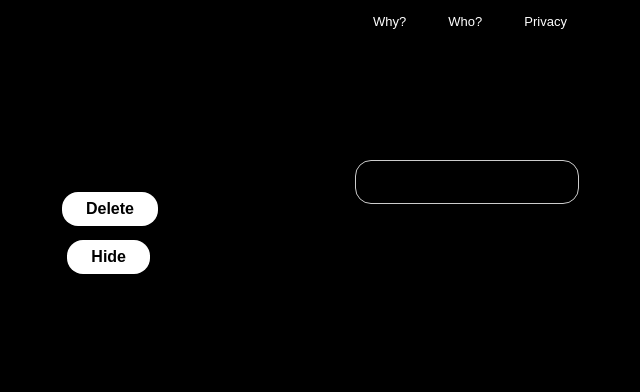
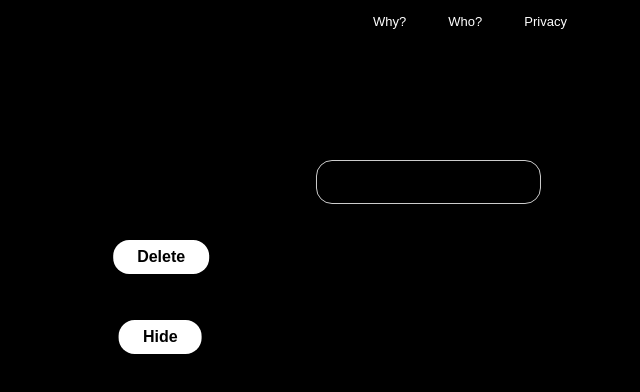
Before and after one commit to vKxni/mywritr, a Next.js app: page /components/writer in a window 1280 px wide. Shown: the top 392 px of the page, without its empty margins (170-810 px from the left). Built offline with nearby package versions, Linux system fonts and the light colour scheme.

Commit message:
media queries and sec checks

```diff
--- a/data.json
+++ b/data.json
@@ -1 +1 @@
-["suicide", "SUICIDE", "die", "DIE"]
+["suicide", "SUICIDE"]
--- a/pages/components/writer.module.css
+++ b/pages/components/writer.module.css
@@ -97,6 +97,48 @@
   right: 60rem;
 }
 
+@media (max-width: 900px) {
+  .input {
+    left: 50%;
+    transform: translateX(-70%);
+  }
+  .text {
+    left: 50%;
+    transform: translateX(-21%);
+  }
+  .deletebutton {
+    right: 70%;
+    top: 15rem;
+    transform: translateX(-5%);
+  }
+  .hidebutton {
+    right: 70%;
+    top: 20rem;
+    transform: translateX(-10%);
+  }
+}
+
+@media (max-width: 1700px) {
+  .input {
+    left: 55%;
+    transform: translateX(-70%);
+  }
+  .text {
+    left: 50%;
+    transform: translateX(-15%);
+  }
+  .deletebutton {
+    right: 70%;
+    top: 15rem;
+    transform: translateX(-5%);
+  }
+  .hidebutton {
+    right: 70%;
+    top: 20rem;
+    transform: translateX(-15%);
+  }
+}
+
 @media (max-width: 600px) {
   .input {
     left: 50%;
--- a/pages/components/writer.tsx
+++ b/pages/components/writer.tsx
@@ -3,6 +3,8 @@ import { useState, useEffect } from "react";
 
 import styles from "./writer.module.css";
 import words from "../../data.json";
+
+import Spline from "@splinetool/react-spline";
 
 function Writer() {
   const [data, setData] = useState("");
@@ -22,7 +24,8 @@ function Writer() {
   }
 
   const confirmDelete = () => {
-    if (window.confirm("Do you really want to delete your text?")) {
+    if (data.length >= 1) {
+      window.confirm("Do you really want to delete your text?");
       deleteContent();
     }
   };
@@ -49,6 +52,10 @@ function Writer() {
         setPrint(true);
         setData("");
         setData("YOU ARE IMPORTANT!");
+
+        setTimeout(() => {
+          setData("");
+        }, 3000);
       }
     });
   }, [data]);
@@ -74,6 +81,10 @@ function Writer() {
           {isTextHidden ? "Hide" : "Show"}
         </button>
 
+        {/* <div className={styles.scene}>
+          <Spline scene="https://prod.spline.design/q0FwFTTPLvvhcBK0/scene.splinecode" />
+        </div> */}
+
         <div className={styles.navbar}>
           <Link href={"/why"}>
             <a>Why?</a>
```
